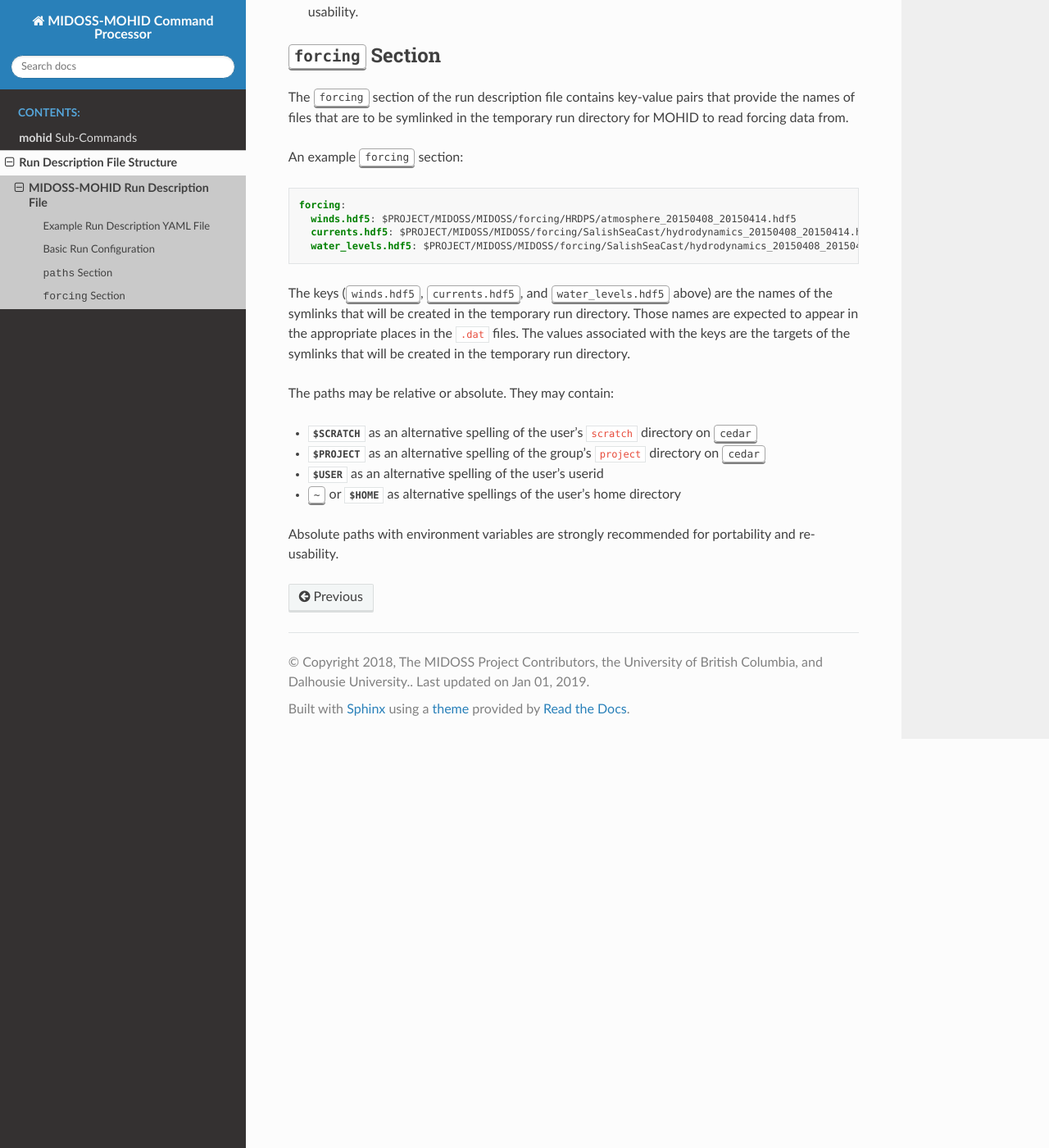
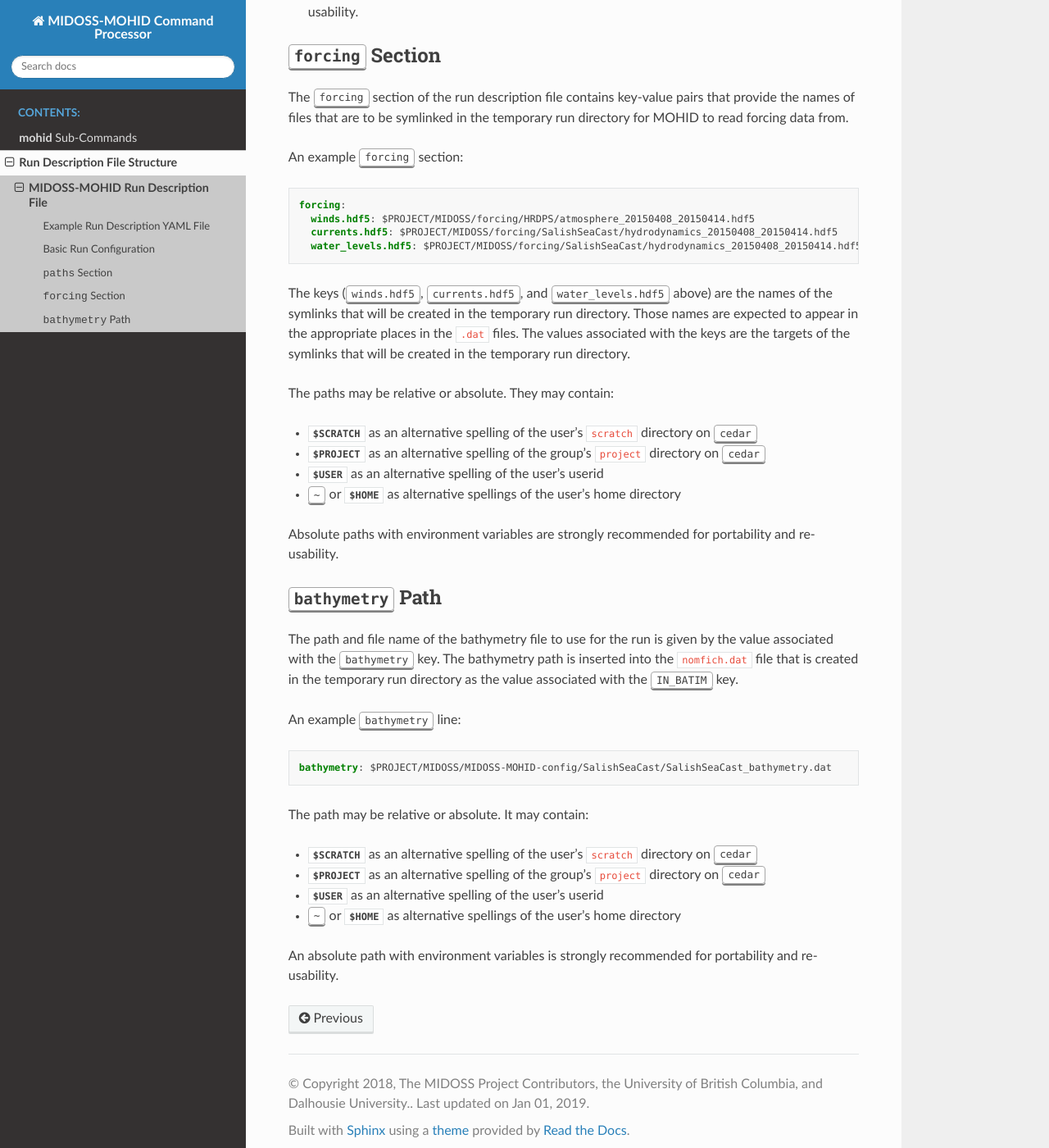
Before and after one commit to MIDOSS/MOHID-Cmd, a Sphinx documentation site: the page built from docs/run_description_file/yaml_file.rst, in a window 1280 px wide and 1400 px high, scrolled down 1288 px. Shown: the whole window at 82% size. Built offline with Sphinx 7.4.7 and the Read the Docs theme 2.0.0, drawn with Linux system fonts in a browser that asks for light colours; the version number could not be read and is left out.

Commit message:
Add bathymetry to run description & prepare sub-command.

```diff
--- a/docs/run_description_file/yaml_file.rst
+++ b/docs/run_description_file/yaml_file.rst
@@ -90,9 +90,9 @@ An example :kbd:`forcing` section:
 .. code-block:: yaml
 
     forcing:
-      winds.hdf5: $PROJECT/MIDOSS/MIDOSS/forcing/HRDPS/atmosphere_20150408_20150414.hdf5
-      currents.hdf5: $PROJECT/MIDOSS/MIDOSS/forcing/SalishSeaCast/hydrodynamics_20150408_20150414.hdf5
-      water_levels.hdf5: $PROJECT/MIDOSS/MIDOSS/forcing/SalishSeaCast/hydrodynamics_20150408_20150414.hdf5
+      winds.hdf5: $PROJECT/MIDOSS/forcing/HRDPS/atmosphere_20150408_20150414.hdf5
+      currents.hdf5: $PROJECT/MIDOSS/forcing/SalishSeaCast/hydrodynamics_20150408_20150414.hdf5
+      water_levels.hdf5: $PROJECT/MIDOSS/forcing/SalishSeaCast/hydrodynamics_20150408_20150414.hdf5
 
 The keys
 (:kbd:`winds.hdf5`,
@@ -111,3 +111,28 @@ They may contain:
 * :kbd:`~` or :envvar:`$HOME` as alternative spellings of the user's home directory
 
 Absolute paths with environment variables are strongly recommended for portability and re-usability.
+
+
+.. _BathymetryPath:
+
+:kbd:`bathymetry` Path
+======================
+
+The path and file name of the bathymetry file to use for the run is given by the value associated with the :kbd:`bathymetry` key.
+The bathymetry path is inserted into the :file:`nomfich.dat` file that is created in the temporary run directory as the value associated with the :kbd:`IN_BATIM` key.
+
+An example :kbd:`bathymetry` line:
+
+.. code-block:: yaml
+
+    bathymetry: $PROJECT/MIDOSS/MIDOSS-MOHID-config/SalishSeaCast/SalishSeaCast_bathymetry.dat
+
+The path may be relative or absolute.
+It may contain:
+
+* :envvar:`$SCRATCH` as an alternative spelling of the user's :file:`scratch` directory on :kbd:`cedar`
+* :envvar:`$PROJECT` as an alternative spelling of the group's :file:`project` directory on :kbd:`cedar`
+* :envvar:`$USER` as an alternative spelling of the user's userid
+* :kbd:`~` or :envvar:`$HOME` as alternative spellings of the user's home directory
+
+An absolute path with environment variables is strongly recommended for portability and re-usability.
```
Also changed, not shown: 3 other files.
